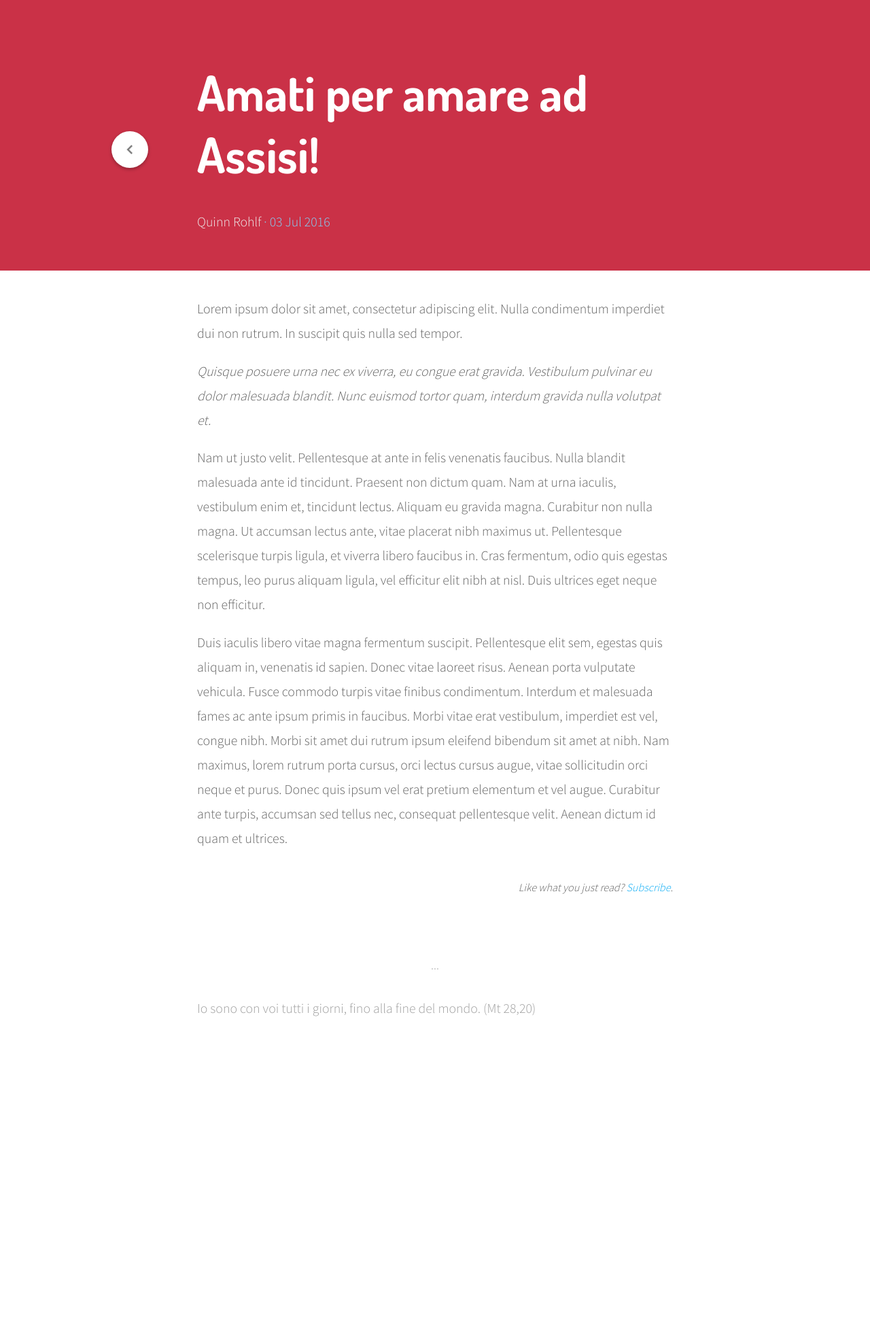
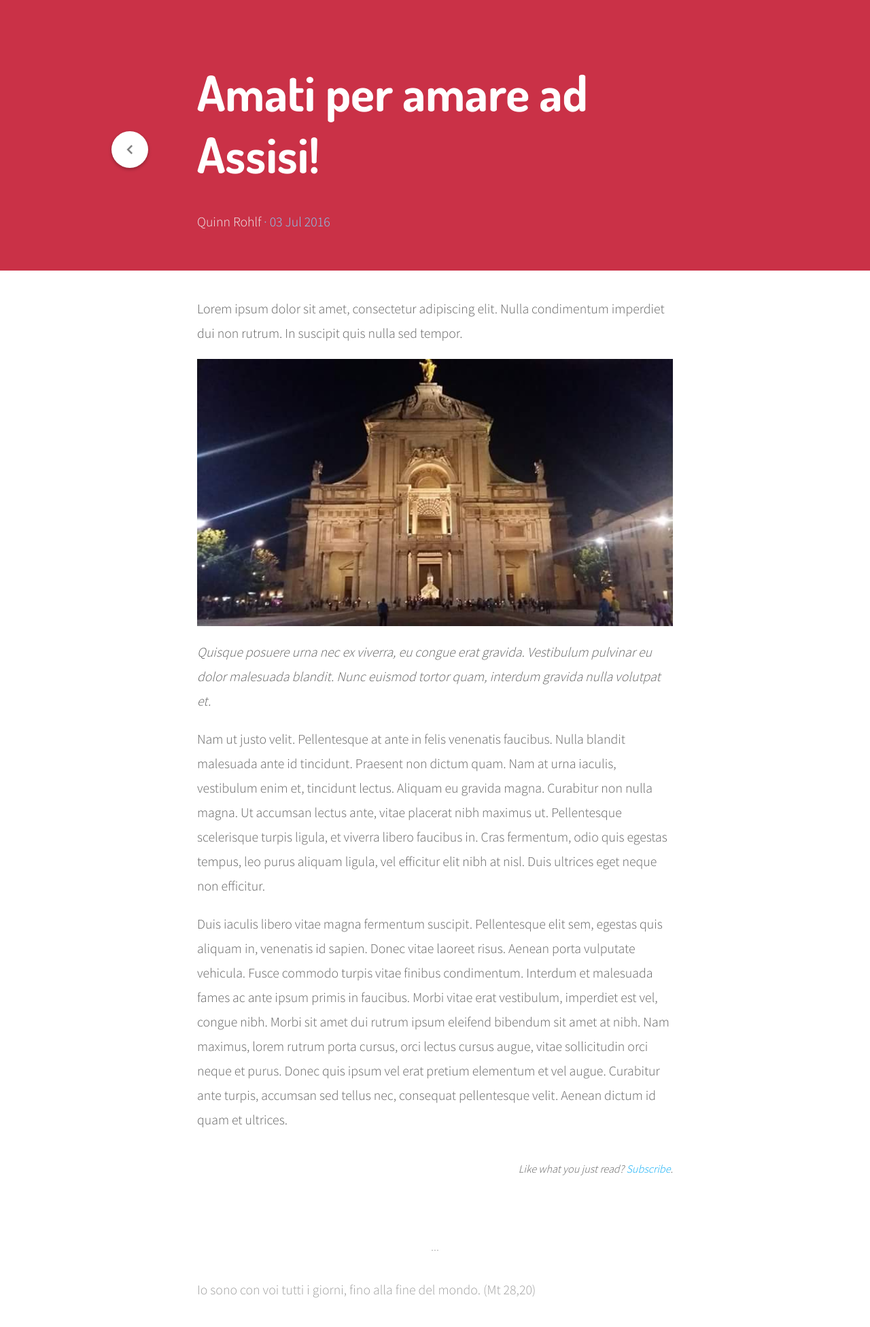
Before and after one commit to amatiperamare/amatiperamare.github.io, a Jekyll site: the page built from _events/assisi.md, in a window 1280 px wide. Shown: the whole page at 68% size. Built offline with Jekyll 4.4.1, drawn with Linux system fonts in a browser that asks for light colours; before the commit the page ends 1539 px from its top, so only the background shows below that.

Commit message:
Updated Assisi

```diff
--- a/_events/assisi.md
+++ b/_events/assisi.md
@@ -1,10 +1,12 @@
 ---
 title: Amati per amare ad Assisi!
+collection: events
 layout: post
-collection: events
 ---
 
 Lorem ipsum dolor sit amet, consectetur adipiscing elit. Nulla condimentum imperdiet dui non rutrum. In suscipit quis nulla sed tempor.
+
+![13502149_1731983300416747_5777977304955115158_n.jpg](/uploads/13502149_1731983300416747_5777977304955115158_n.jpg)
 
 *Quisque posuere urna nec ex viverra, eu congue erat gravida. Vestibulum pulvinar eu dolor malesuada blandit. Nunc euismod tortor quam, interdum gravida nulla volutpat et.*
 
```
